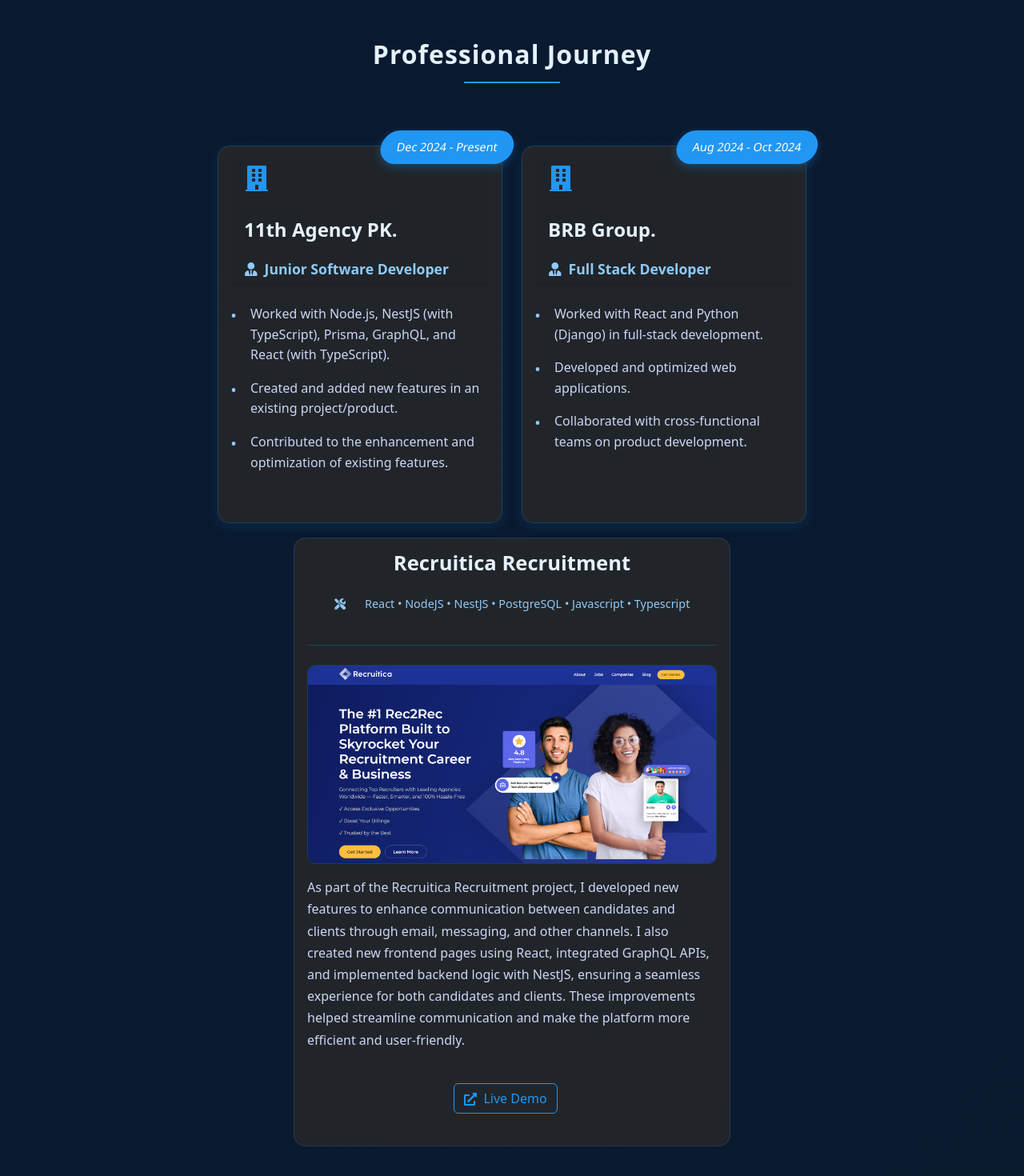
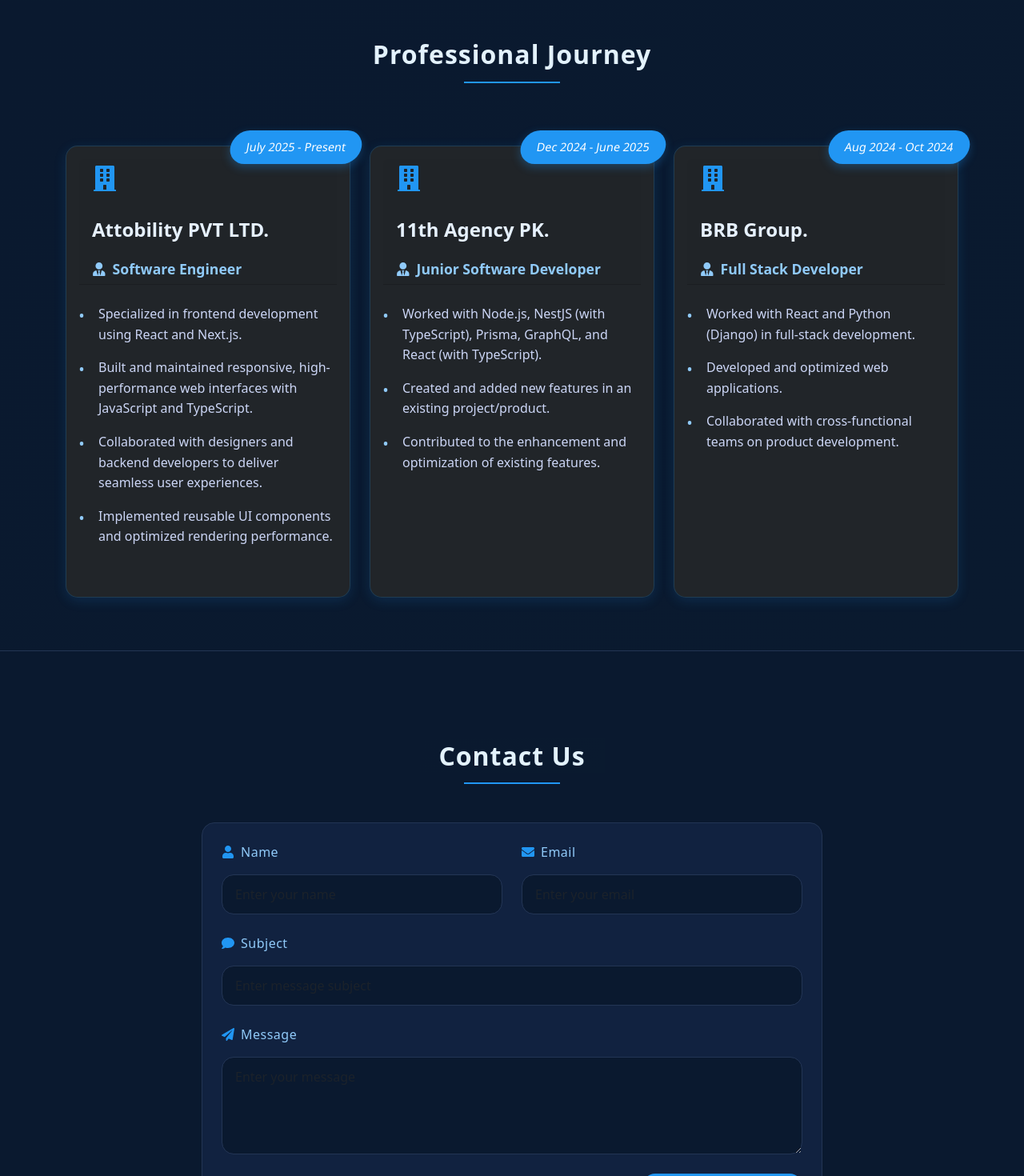
Before and after one commit to NaqeebNizar/React-Portfolio, a React (Vite) app: page / in a window 1280 px wide. Shown: the part 880-2350 px from the top of the page at 80% size. Built offline with nearby package versions, Linux system fonts and the light colour scheme; no server answers.

Commit message:
updated Experience sections

```diff
--- a/src/components/Experience.tsx
+++ b/src/components/Experience.tsx
@@ -1,30 +1,15 @@
-import { Card, Container, Row, Col, Button } from "react-bootstrap";
+import { Card, Container, Row, Col } from "react-bootstrap";
 import {
   FaBuilding,
-  FaExternalLinkAlt,
-  FaTools,
   FaUserTie,
 } from "react-icons/fa";
 import "../css/Experience.css";
-import { ExperienceType, ProjectType } from "../types/Types";
-import Recruitica from "../assets/Images/Recruitica.png";
+import { ExperienceType } from "../types/Types";
+
 
 const experiences: ExperienceType[] = [
-  /* keep your existing data */
   {
     id: 1,
-    companyName: "11th Agency PK.",
-    jobTitle: "Junior Software Developer",
-    startDate: "Dec 2024",
-    endDate: "Present",
-    description: [
-      "Worked with Node.js, NestJS (with TypeScript), Prisma, GraphQL, and React (with TypeScript).",
-      "Created and added new features in an existing project/product.",
-      "Contributed to the enhancement and optimization of existing features.",
-    ],
-  },
-  {
-    id: 2,
     companyName: "BRB Group.",
     jobTitle: "Full Stack Developer",
     startDate: "Aug 2024",
@@ -35,25 +20,30 @@
       "Collaborated with cross-functional teams on product development.",
     ],
   },
-];
-
-const projects: ProjectType[] = [
   {
-    id: 1,
-    title: "Recruitica Recruitment",
-    description:
-      "As part of the Recruitica Recruitment project, I developed new features to enhance communication between candidates and clients through email, messaging, and other channels. I also created new frontend pages using React, integrated GraphQL APIs, and implemented backend logic with NestJS, ensuring a seamless experience for both candidates and clients. These improvements helped streamline communication and make the platform more efficient and user-friendly.",
-    technologies: [
-      "React",
-      "NodeJS",
-      "NestJS",
-      "PostgreSQL",
-      "Javascript",
-      "Typescript",
+    id: 2,
+    companyName: "11th Agency PK.",
+    jobTitle: "Junior Software Developer",
+    startDate: "Dec 2024",
+    endDate: "June 2025",
+    description: [
+      "Worked with Node.js, NestJS (with TypeScript), Prisma, GraphQL, and React (with TypeScript).",
+      "Created and added new features in an existing project/product.",
+      "Contributed to the enhancement and optimization of existing features.",
     ],
-    demoUrl: "https://recruitica.io/",
-    codeUrl: "#",
-    image: `${Recruitica}`,
+  },
+  {
+    id: 3,
+    companyName: "Attobility PVT LTD.",
+    jobTitle: "Software Engineer",
+    startDate: "July 2025",
+    endDate: "Present",
+    description: [
+      "Specialized in frontend development using React and Next.js.",
+      "Built and maintained responsive, high-performance web interfaces with JavaScript and TypeScript.",
+      "Collaborated with designers and backend developers to deliver seamless user experiences.",
+      "Implemented reusable UI components and optimized rendering performance.",
+    ],
   },
 ];
 
@@ -66,7 +56,7 @@
         </h2>
 
         <Row className="g-4 justify-content-center">
-          {experiences.map((experience) => (
+          {[...experiences].reverse().map((experience) => (
             <Col key={experience.id} xs={12} md={6} lg={6} xl={4}>
               <Card className="h-100 experience-card bg-dark">
                 <Card.Body className="position-relative">
@@ -102,60 +92,6 @@
           ))}
         </Row>
 
-        <Row className="g-4 justify-content-center mt-4">
-          {projects.map((project) => (
-            <Col key={project.id} xs={12} md={6} lg={6}>
-              <Card className="h-100 project-card bg-dark">
-                <Card.Body className="position-relative">
-                  <div className="project-header mb-4">
-                    <Card.Title className="project-title">
-                      {project.title}
-                    </Card.Title>
-                    <div className="tech-stack">
-                      <FaTools className="me-2" />
-                      {project.technologies.join(" • ")}
-                    </div>
-                  </div>
-
-                  {project.image && (
-                    <div className="project-image mb-3">
-                      <Card.Img
-                        variant="top"
-                        src={project.image}
-                        alt={project.title}
-                        className="img-fluid rounded"
-                      />
-                    </div>
-                  )}
-
-                  <Card.Text className="project-description">
-                    {project.description}
-                  </Card.Text>
-
-                  <br />
-
-                  <div className="project-links mt-auto justify-content-center">
-                    {project.demoUrl && (
-                      <Button
-                        variant="outline-primary"
-                        href={project.demoUrl}
-                        className="me-3 mb-4"
-                        target="_blank"
-                      >
-                        <FaExternalLinkAlt className="me-2" />
-                        Live Demo
-                      </Button>
-                    )}
-                    {/* <Button variant="outline-info" href={project.codeUrl}>
-                      <FaGithub className="me-2" />
-                      View Code
-                    </Button> */}
-                  </div>
-                </Card.Body>
-              </Card>
-            </Col>
-          ))}
-        </Row>
       </Container>
     </section>
   );
```
